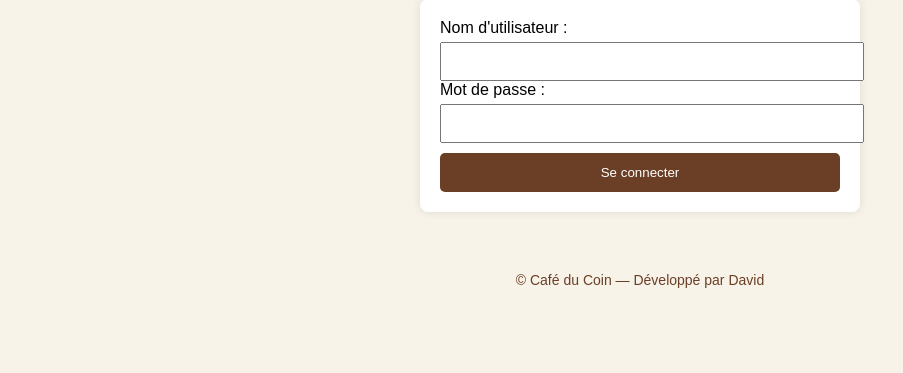
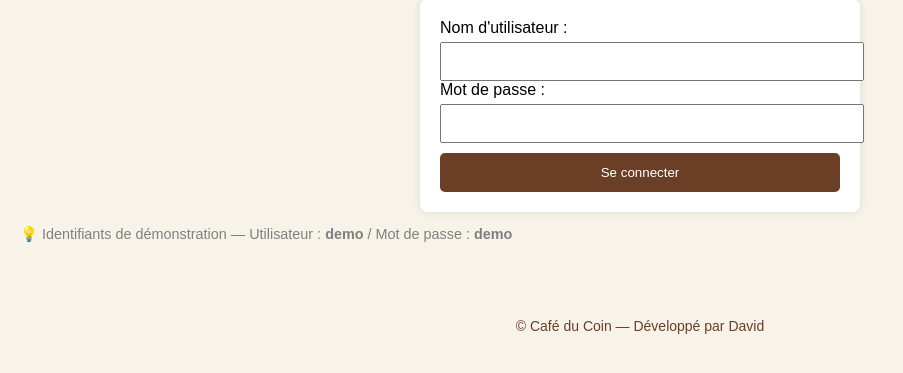
Before and after one commit to Daewolff/cafe-du-coin, a Flask app: page /login in a window 1280 px wide. Shown: the part 185-558 px from the top of the page, without its empty margins (0-903 px from the left). Run offline with Flask 3, Linux system fonts and the light colour scheme.

Commit message:
Correction identifiants de démo

```diff
--- a/templates/login.html
+++ b/templates/login.html
@@ -17,5 +17,8 @@
 <p style="color:red;">{{ error }}</p>
 {% endif %}
 
+<p style="color:gray; font-size:0.9em;">
+    💡 Identifiants de démonstration — Utilisateur : <strong>demo</strong> / Mot de passe : <strong>demo</strong>
+</p>
 
 {% endblock %}
```
